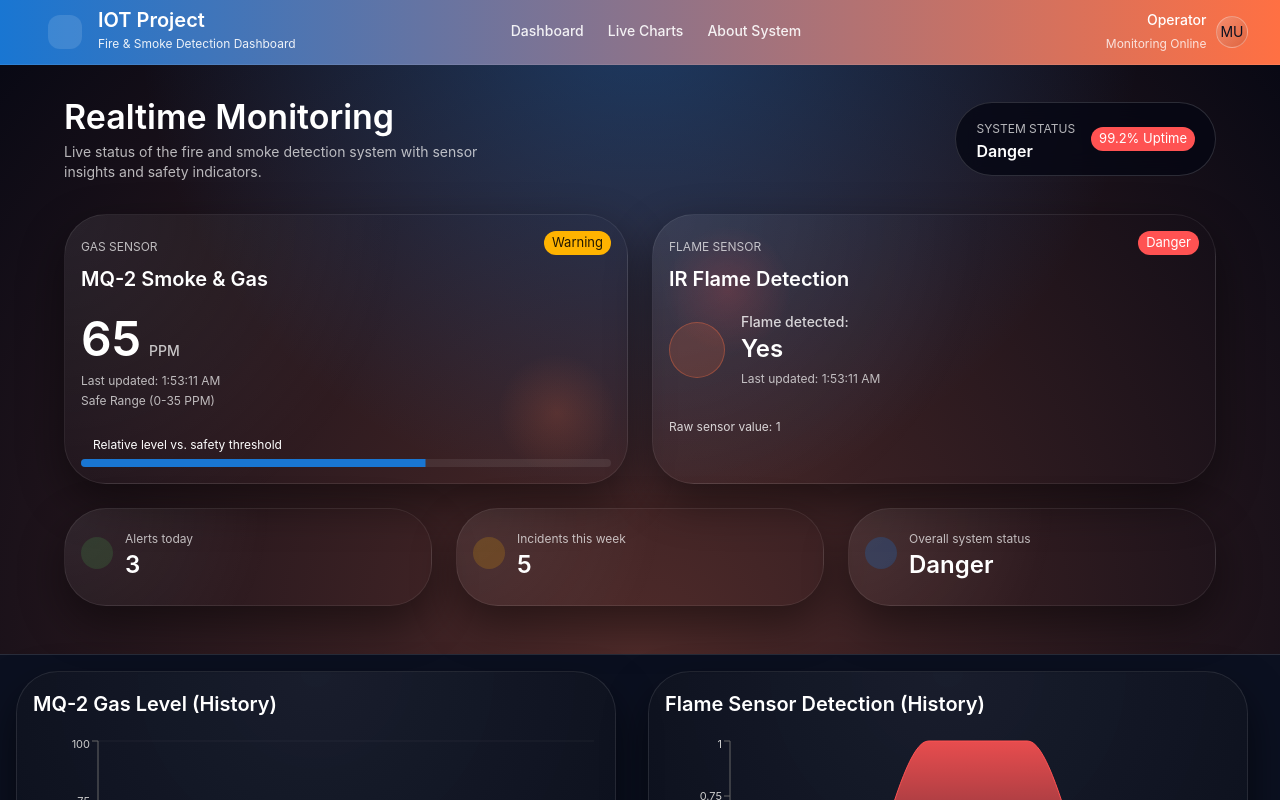
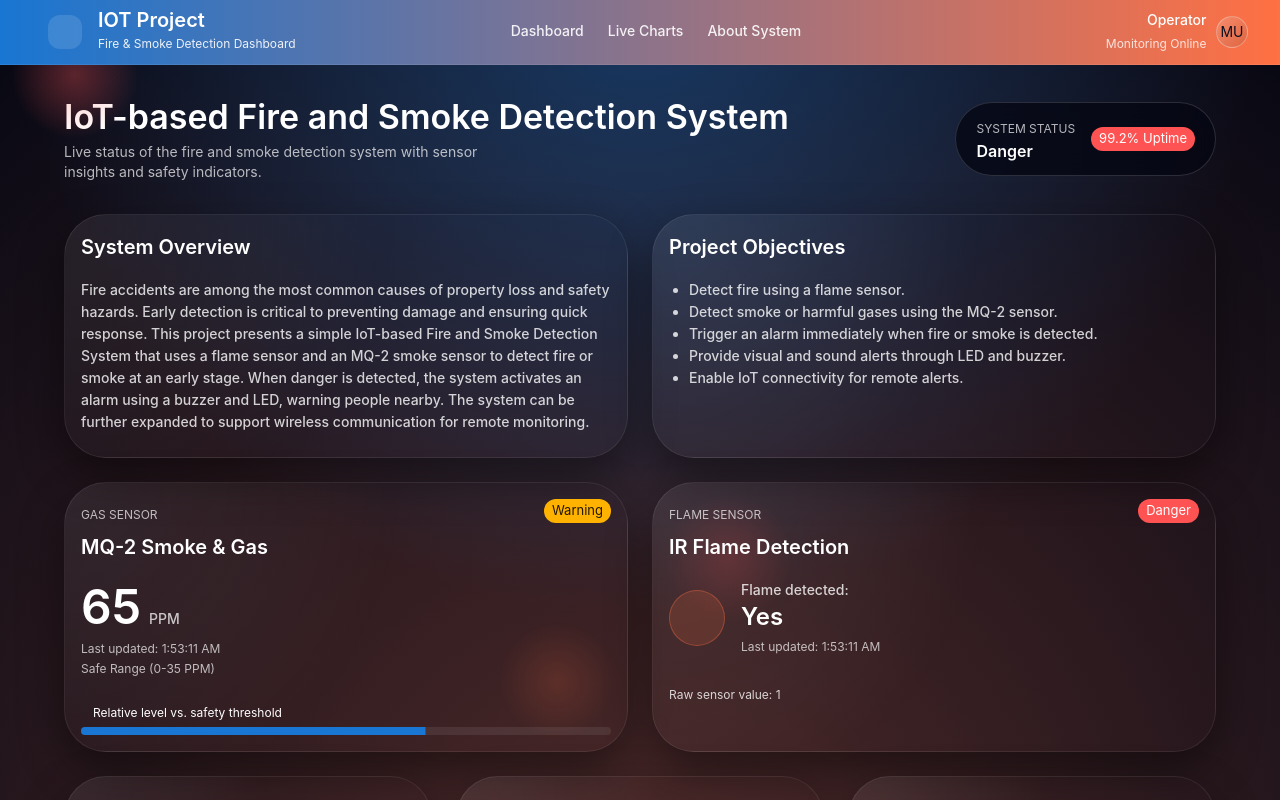
Before and after one commit to MUA122/IOT-Project, a React (Vite) app: page / in a window 1280 px wide. Shown: the top 800 px of the page. Built offline with nearby package versions, Linux system fonts and the light colour scheme; some icons are missing.

Commit message:
adding new card in dashboard component

```diff
--- a/index.html
+++ b/index.html
@@ -1,10 +1,10 @@
-<!doctype html>
+<!DOCTYPE html>
 <html lang="en">
   <head>
     <meta charset="UTF-8" />
     <link rel="icon" type="image/svg+xml" href="/vite.svg" />
     <meta name="viewport" content="width=device-width, initial-scale=1.0" />
-    <title>iot</title>
+    <title>IoT-based Fire</title>
   </head>
   <body>
     <div id="root"></div>
--- a/src/components/TeamMember.tsx
+++ b/src/components/TeamMember.tsx
@@ -16,7 +16,7 @@ const TeamMembers: React.FC<TeamMembersProps> = ({ members }) => {
           mb: 3,
         }}
       >
-        Team Members
+        Members
       </Typography>
 
       <Box
--- a/src/components/dashboard.tsx
+++ b/src/components/dashboard.tsx
@@ -108,7 +108,7 @@ const Dashboard: React.FC<DashboardProps> = ({
         >
           <Box>
             <Typography variant="h4" sx={{ fontWeight: 600, mb: 0.5 }}>
-              Realtime Monitoring
+              IoT-based Fire and Smoke Detection System
             </Typography>
             <Typography
               variant="body2"
@@ -162,6 +162,102 @@ const Dashboard: React.FC<DashboardProps> = ({
             mb: 3,
           }}
         >
+          {/* System Overview Card  */}
+          <Card sx={cardBaseStyles}>
+            <CardContent sx={{ position: "relative", zIndex: 1 }}>
+              <Stack
+                direction="row"
+                justifyContent="space-between"
+                alignItems="flex-start"
+                mb={2}
+              >
+                <Box>
+                  <Typography variant="h6" sx={{ fontWeight: 600 }}>
+                    System Overview
+                  </Typography>
+                </Box>
+              </Stack>
+
+              <Stack direction="row" spacing={2} alignItems="center">
+                <Box>
+                  <Typography variant="subtitle2" sx={{ opacity: 0.8 }}>
+                    Fire accidents are among the most common causes of property
+                    loss and safety hazards. Early detection is critical to
+                    preventing damage and ensuring quick response. This project
+                    presents a simple IoT-based Fire and Smoke Detection System
+                    that uses a flame sensor and an MQ-2 smoke sensor to detect
+                    fire or smoke at an early stage. When danger is detected,
+                    the system activates an alarm using a buzzer and LED,
+                    warning people nearby. The system can be further expanded to
+                    support wireless communication for remote monitoring.
+                  </Typography>
+                </Box>
+              </Stack>
+            </CardContent>
+          </Card>
+          {/* Project Objectives Card */}
+          <Box
+            sx={{
+              position: "absolute",
+              inset: "0 auto auto 0",
+              width: 150,
+              height: 150,
+              opacity: 0.18,
+              background:
+                "radial-gradient(circle at center, #ff5252, transparent 60%)",
+            }}
+          />
+
+          <Card sx={cardBaseStyles}>
+            <CardContent sx={{ position: "relative", zIndex: 1 }}>
+              <Stack
+                direction="row"
+                justifyContent="space-between"
+                alignItems="flex-start"
+                mb={2}
+              >
+                <Box>
+                  <Typography variant="h6" sx={{ fontWeight: 600 }}>
+                    Project Objectives
+                  </Typography>
+                </Box>
+              </Stack>
+
+              <Stack direction="row" spacing={2} alignItems="center">
+                <Box>
+                  <Typography variant="subtitle2" sx={{ opacity: 0.8 }}>
+                    <ul style={{ margin: 0, paddingLeft: "20px" }}>
+                      <li>Detect fire using a flame sensor.</li>
+                      <li>
+                        Detect smoke or harmful gases using the MQ-2 sensor.
+                      </li>
+                      <li>
+                        Trigger an alarm immediately when fire or smoke is
+                        detected.
+                      </li>
+                      <li>
+                        Provide visual and sound alerts through LED and buzzer.
+                      </li>
+                      <li>Enable IoT connectivity for remote alerts.</li>
+                    </ul>
+                  </Typography>
+                </Box>
+              </Stack>
+            </CardContent>
+          </Card>
+
+          <Box
+            sx={{
+              position: "absolute",
+              inset: "0 auto auto 0",
+              width: 150,
+              height: 150,
+              opacity: 0.18,
+              background:
+                "radial-gradient(circle at center, #ff5252, transparent 60%)",
+            }}
+          />
+          {/* MQ-2 Card */}
           <Card sx={cardBaseStyles}>
             <CardContent sx={{ position: "relative", zIndex: 1 }}>
               <Stack
@@ -242,7 +338,7 @@ const Dashboard: React.FC<DashboardProps> = ({
               }}
             />
           </Card>
-
+          {/* Flame Card */}
           <Card sx={cardBaseStyles}>
             <CardContent sx={{ position: "relative", zIndex: 1 }}>
               <Stack
```
